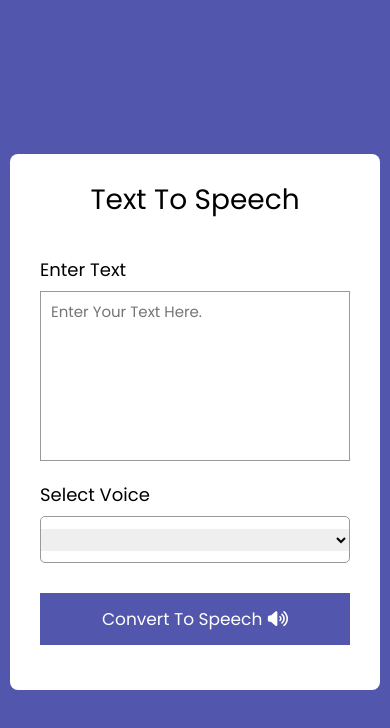
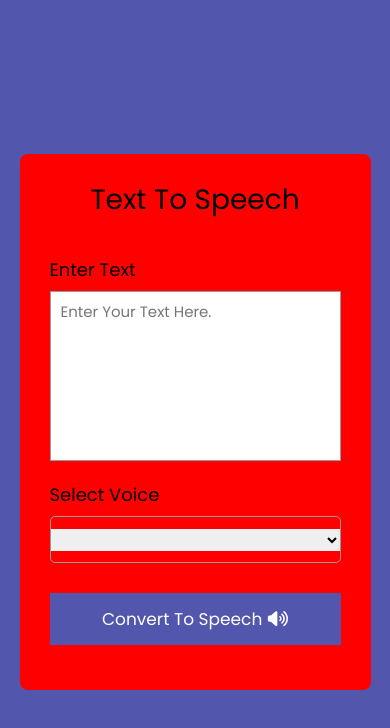
Before and after one commit to Malik825/textToSpeechPro, a plain HTML site: page index.html in a window 390 px wide. Drawn offline with Linux system fonts and the light colour scheme.

Commit message:
Update textToSpeech.css

```diff
--- a/css/textToSpeech.css
+++ b/css/textToSpeech.css
@@ -18,6 +18,7 @@ body {
     justify-content: center;
     min-height: 100vh;
     background: #5256AD;
+    overflow: hidden !important;
 }
 
 .wrapper {
@@ -94,3 +95,14 @@ form button {
     font-size: 17px;
     cursor: pointer;
 }
+
+@media (max-width: 500px){
+
+.wrapper {
+    background: #fff;
+    width: 90%;
+    background: #f00;
+    border-radius: 8px;
+    padding: 25px 30px;
+}
+}
```
